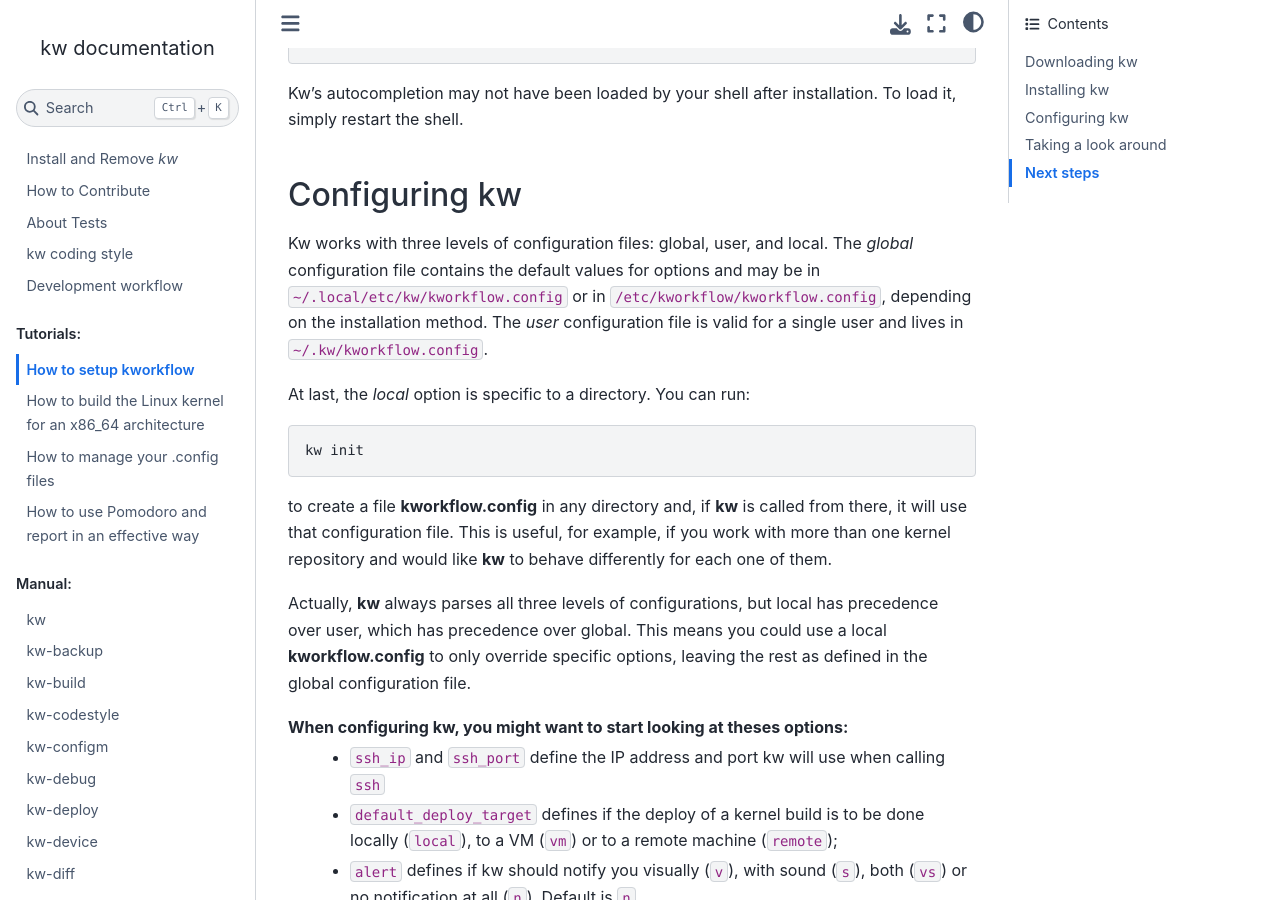
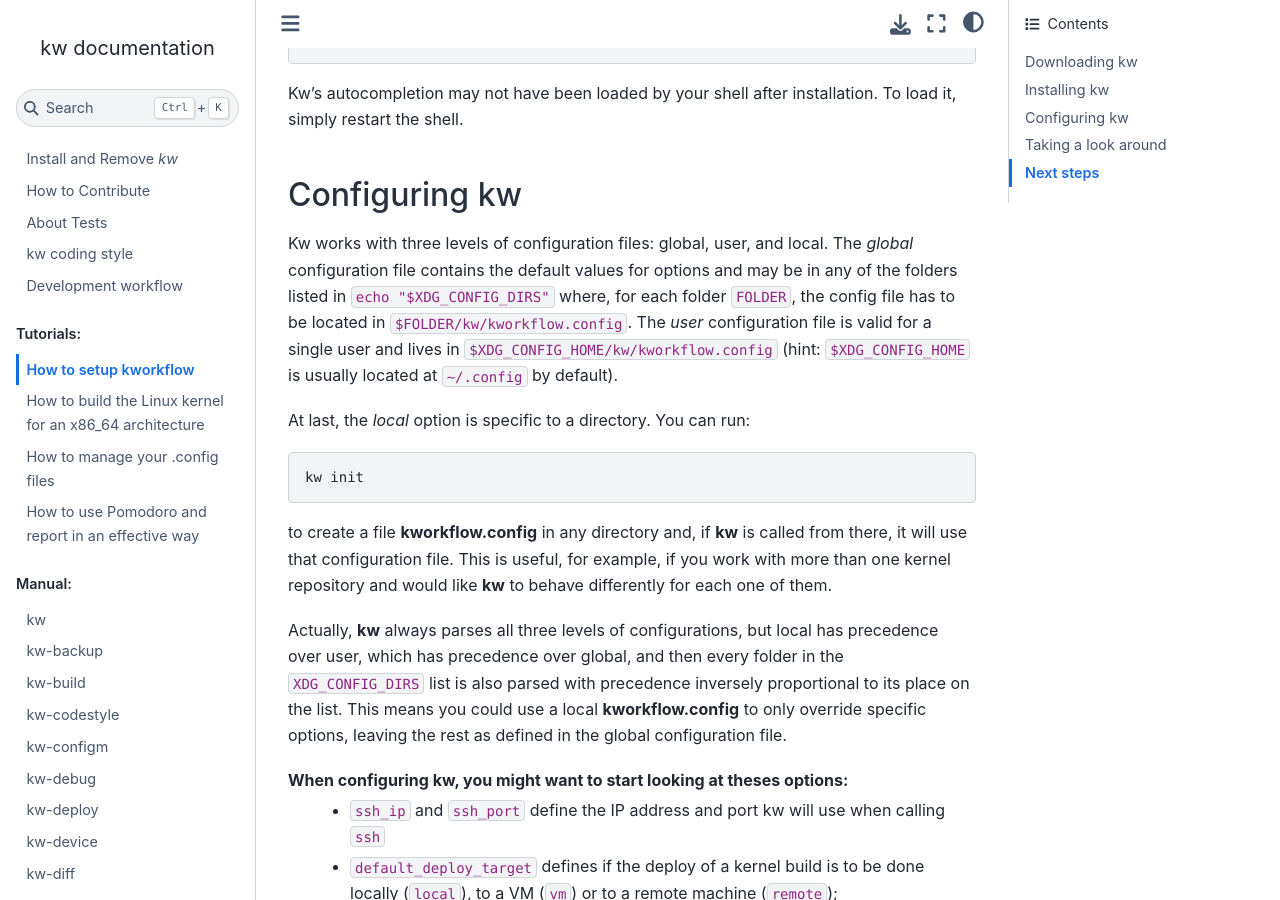
Before and after one commit to kworkflow/kworkflow, a Sphinx documentation site: the page built from documentation/tutorials/setup.rst, in a window 1280 px wide and 900 px high, scrolled down 1498 px. Built offline with Sphinx 7.4.7 and the Sphinx Book theme 1.1.4, drawn with Linux system fonts in a browser that asks for light colours.

Commit message:
docs: update setup guide with XDG folders
This commit removes mentions to the old config path (i.e.
`~/.local/etc/...`) in the docs.

Signed-off-by: Isabella Basso <isabbasso@riseup.net>

```diff
--- a/documentation/tutorials/setup.rst
+++ b/documentation/tutorials/setup.rst
@@ -65,10 +65,11 @@ Configuring kw
 --------------
 Kw works with three levels of configuration files: global, user, and local. The
 `global` configuration file contains the default values for options and may be
-in ``~/.local/etc/kw/kworkflow.config`` or in
-``/etc/kworkflow/kworkflow.config``, depending on the installation method. The
-`user` configuration file is valid for a single user and lives in
-``~/.kw/kworkflow.config``.
+in any of the folders listed in ``echo "$XDG_CONFIG_DIRS"`` where, for each
+folder ``FOLDER``, the config file has to be located in
+``$FOLDER/kw/kworkflow.config``. The `user` configuration file is valid for a
+single user and lives in ``$XDG_CONFIG_HOME/kw/kworkflow.config``
+(hint: ``$XDG_CONFIG_HOME`` is usually located at ``~/.config`` by default).
 
 At last, the `local` option is specific to a directory. You can run::
 
@@ -79,10 +80,12 @@ from there, it will use that configuration file. This is useful, for example,
 if you work with more than one kernel repository and would like **kw** to behave
 differently for each one of them.
 
-Actually, **kw** always parses all three levels of configurations, but local has
-precedence over user, which has precedence over global. This means you could
-use a local **kworkflow.config** to only override specific options, leaving the
-rest as defined in the global configuration file.
+Actually, **kw** always parses all three levels of configurations, but local
+has precedence over user, which has precedence over global, and then every
+folder in the ``XDG_CONFIG_DIRS`` list is also parsed with precedence inversely
+proportional to its place on the list. This means you could use a local
+**kworkflow.config** to only override specific options, leaving the rest as
+defined in the global configuration file.
 
 When configuring kw, you might want to start looking at theses options:
  * ``ssh_ip`` and ``ssh_port`` define the IP address and port kw will use when
```
Also changed, not shown: documentation/content/installanduninstall.rst (+7 -7 lines).
